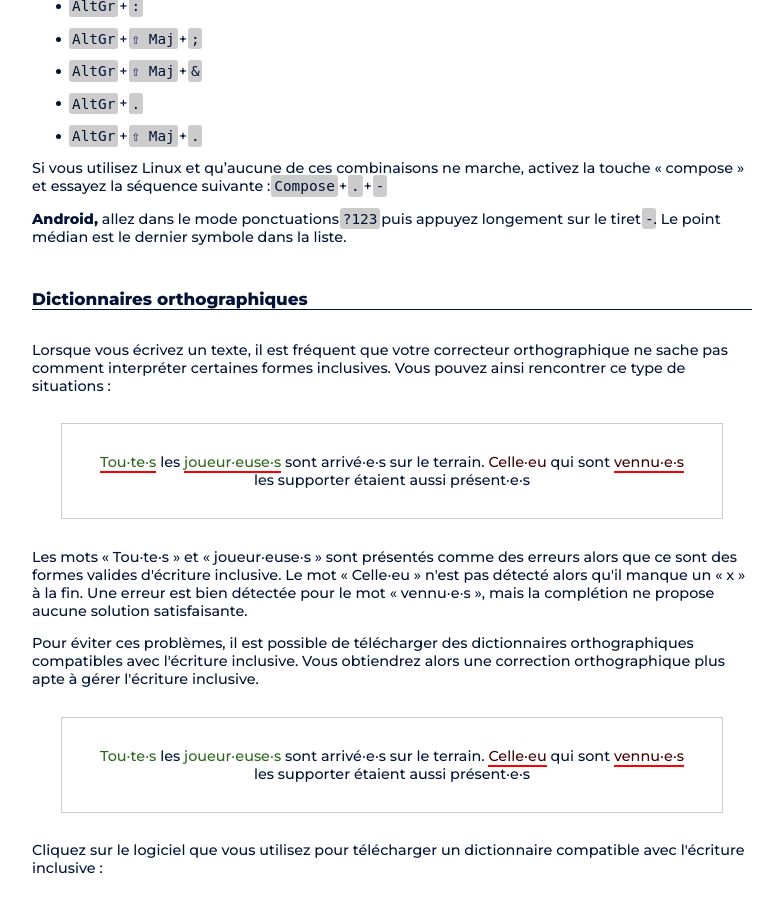
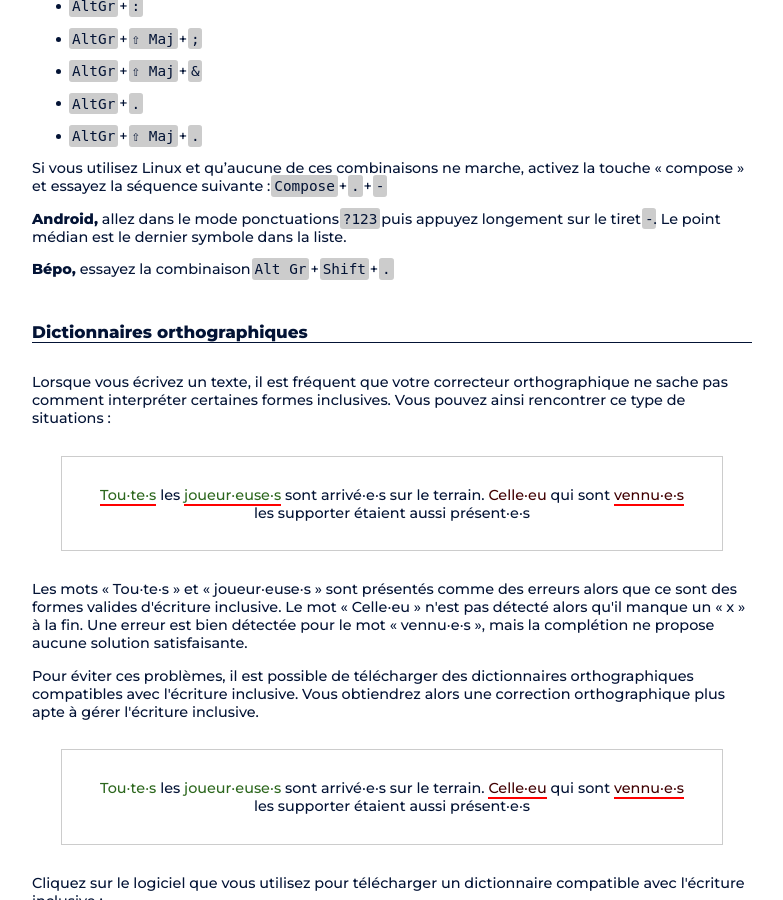
Before and after one commit to FirePowi/ecriture-inclusive, a Jekyll site: the page built from index.html, in a window 1280 px wide and 900 px high, scrolled down 6166 px. Shown: the whole window, without its empty margins (248-1031 px from the left). Built offline with Jekyll 4.4.1, drawn with Linux system fonts in a browser that asks for light colours; some web fonts are replaced.

Commit message:
Ajout du Bépo

```diff
--- a/index.html
+++ b/index.html
@@ -164,6 +164,8 @@ $(document).ready(function() {
 	<p>Si vous utilisez Linux et qu’aucune de ces combinaisons ne marche, activez la touche « compose » et essayez la séquence suivante : <span class="key">Compose</span>&nbsp;+&nbsp;<span class="key">.</span>&nbsp;+&nbsp;<span class="key">-</span></p>
 
 	<p><b>Android,</b> allez dans le mode ponctuations <span class="key">?123</span> puis appuyez longement sur le tiret <span class="key">-</span>. Le point médian est le dernier symbole dans la liste.</p>
+	<p><b>Bépo,</b> essayez la combinaison <span class="key">Alt Gr</span>&nbsp;+&nbsp;<span class="key">Shift</span>&nbsp;+&nbsp;<span class="key">.</span></p>
+
 	<h3>Dictionnaires orthographiques</h3>
 
 	<p>Lorsque vous écrivez un texte, il est fréquent que votre correcteur orthographique ne sache pas comment interpréter certaines formes inclusives. Vous pouvez ainsi rencontrer ce type de situations :</p>
```
